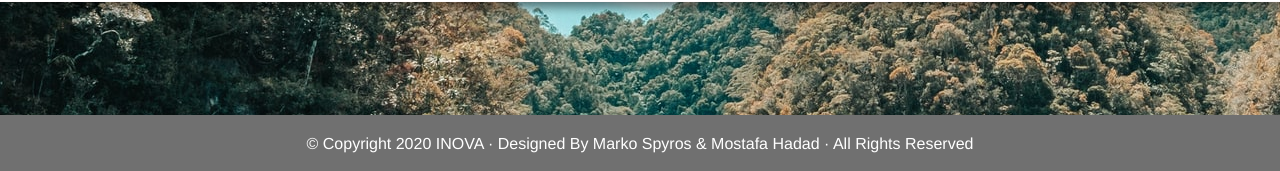
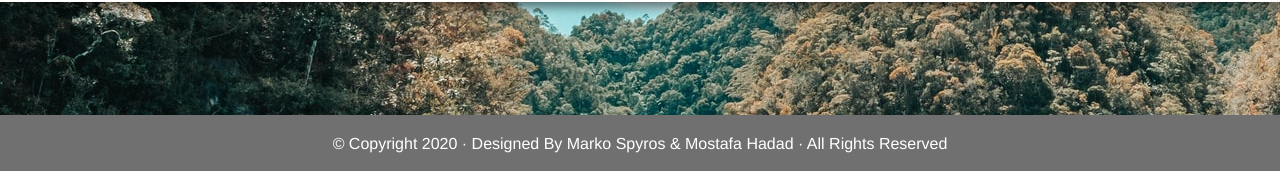
Before and after one commit to markospyros/POTABLE, a plain HTML site: page our_product.html in a window 1280 px wide. Shown: the part 623-794 px from the top of the page. Drawn offline with Linux system fonts and the light colour scheme.

Commit message:
Update our_product.html

```diff
--- a/our_product.html
+++ b/our_product.html
@@ -40,7 +40,7 @@
       contaminants, and it results as clean water.
     </div>
     </div>
-    <div class="footer">© Copyright 2020 INOVA · Designed By Marko Spyros & Mostafa Hadad · All Rights Reserved</div>
+    <div class="footer">© Copyright 2020  · Designed By Marko Spyros & Mostafa Hadad · All Rights Reserved</div>
   </body>
   <script type="text/javascript">
 
```
